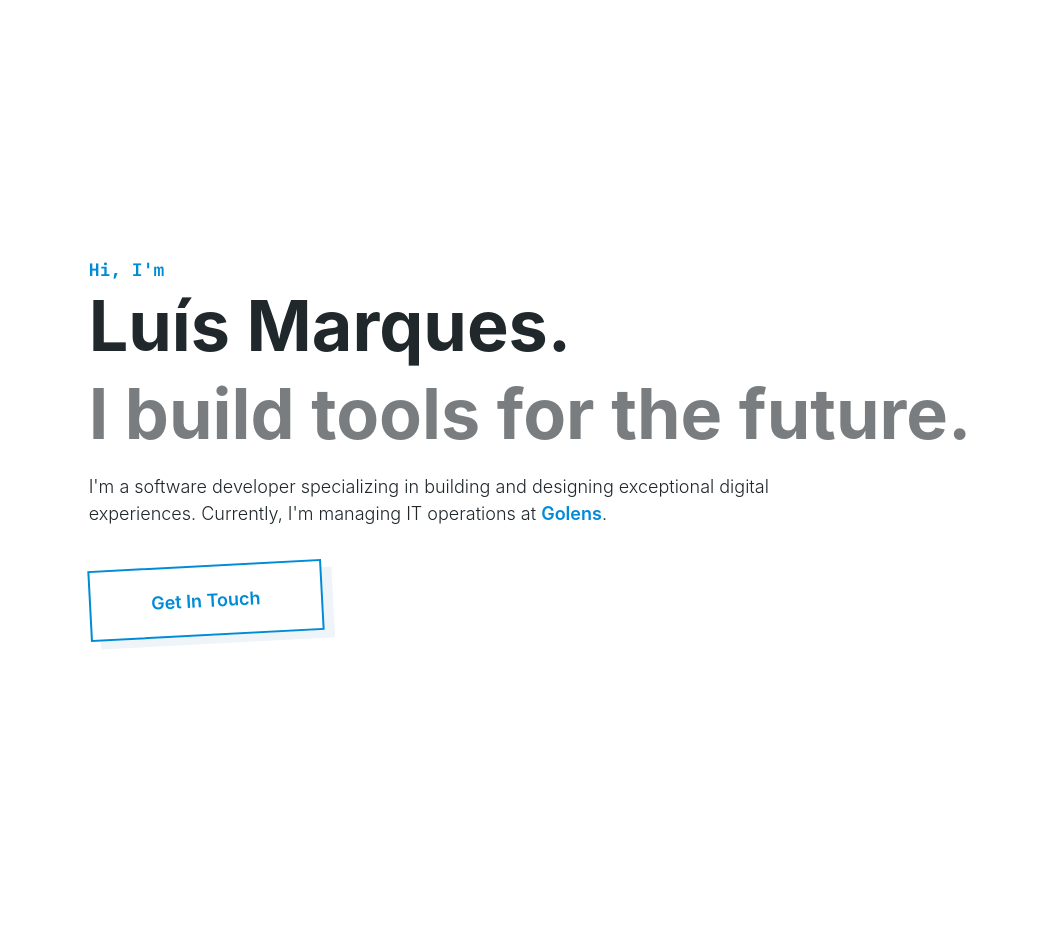
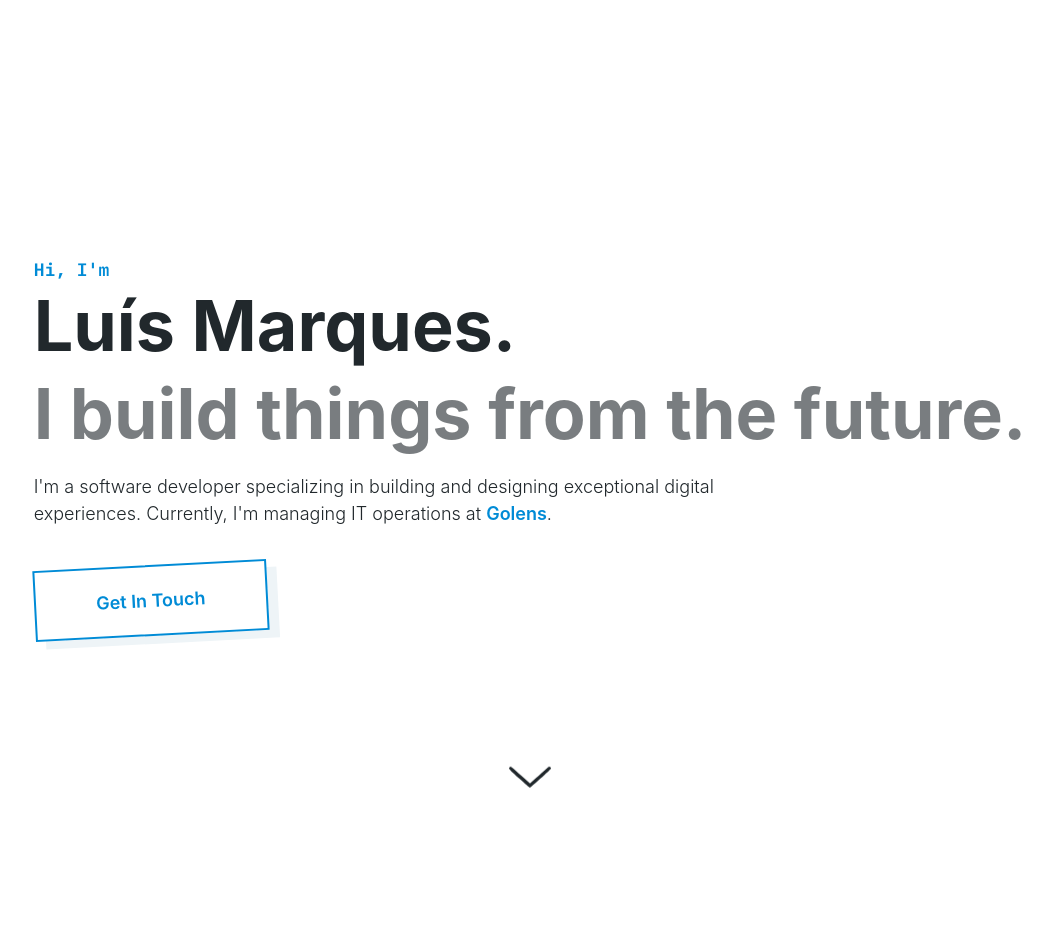
Before and after one commit to luismarques-io/luismarques-io.github.io, a Jekyll site: the page built from index.markdown, in a window 1280 px wide. Shown: the top 952 px of the page, without its empty margins (110-1162 px from the left). Built offline with Jekyll 4.4.1, drawn with Linux system fonts in a browser that asks for light colours; nearby versions of some CDN libraries; some web fonts are replaced; some of the changed text lies outside the part shown.

Commit message:
add go down arrow to intro

```diff
--- a/_data/skills.yml
+++ b/_data/skills.yml
@@ -10,12 +10,12 @@
 frameworks:
   - name: Meteor
     link: https://www.meteor.com
-  - name: Blaze
-    link: http://blazejs.org
   - name: Vue
     link: https://vuejs.org
   - name: React
     link: https://reactjs.org
+  - name: Blaze
+    link: http://blazejs.org
 
 tools:
   - name: Git
--- a/_includes/about.html
+++ b/_includes/about.html
@@ -45,10 +45,14 @@
     </div>
     <div class="about__attributes__item">
         <img src="/assets/images/about/ENEI.jpeg" alt="">
-        <p>Teacher/Mentor</p>
+        <p>Teacher</p>
     </div>
     <div class="about__attributes__item">
-        <img src="/assets/images/about/Building Global Innovators.png" alt="">
-        <p>Composer/Performer</p>
+        <img src="/assets/images/about/Bandit Casino.jpg" alt="">
+        <p>Artist</p>
+    </div>
+    <div class="about__attributes__item">
+        <img src="/assets/images/about/GameTrade.png" alt="">
+        <p>Entrepreneur</p>
     </div>
 </div>
--- a/_includes/intro.html
+++ b/_includes/intro.html
@@ -1,48 +1,22 @@
-<div>
-    <!-- <h1 class="intro__content"> -->
-
-    <!-- <div>
-        <h1>Hi, my name is</h1>
-    </div>
-    <div>
-        <h2 class="big-heading">Luís Marques.</h2>
-    </div>
-    <div>
-        <h3 class="big-heading">I build things for the web.</h3>
-    </div>
-    <div>
-        <p>I'm a software engineer specializing in building (and occasionally designing) exceptional digital
-            experiences. Currently, I'm focused on building accessible, human-centered products at <a
-                href="https://golens.com/" target="_blank" rel="noreferrer">GOLENS</a>.</p>
-    </div>
-    <div><a href="mailto:euluismarques@gmail.com" class="email-link">Get In Touch</a></div> -->
-
-
+<div class="intro__content">
     <h1>
         <span class="intro__content--hello">Hi, I'm</span>
         <span class="intro__content--name big-heading">Luís Marques.</span>
     </h1>
     <h2>
         <!-- <span class="intro__content--title big-heading">I bring tools from the future.</span> -->
-        <span class="intro__content--title big-heading">I build tools for the future.</span>
+        <span class="intro__content--title big-heading">I build things from the future.</span>
     </h2>
     <p class="intro__content--description">
         I'm a software developer specializing in building and designing exceptional digital
-        experiences. Currently, I'm <!--focused in--> managing IT operations at <a href="https://golens.com/"
-            class="link link--metis" target="_blank" rel="noreferrer">Golens</a>.
+        experiences. Currently, I'm
+        <!--focused in--> managing IT operations at <a href="https://golens.com/" class="link link--metis"
+            target="_blank" rel="noreferrer">Golens</a>.
     </p>
 
     <a href="mailto:euluismarques@gmail.com" class="intro__content--email-link">Get In Touch</a>
 
-
-
-
-    <!-- </h1> -->
-
-
-
-
-    <!-- <svg class="intro__arrow" xmlns="http://www.w3.org/2000/svg" xmlns:xlink="http://www.w3.org/1999/xlink"
+    <svg class="intro__arrow" xmlns="http://www.w3.org/2000/svg" xmlns:xlink="http://www.w3.org/1999/xlink"
         version="1.1" id="Layer_1" x="0" y="0" viewBox="0 0 130 65" xml:space="preserve"
         enable-background="new 0 0 130 65">
         <g transform="translate(0.000000,65.000000) scale(0.100000,-0.100000)">
@@ -50,6 +24,6 @@
                 d="M22.2 634c-50-35-40-47 293-349 174-157 323-285 333-285 24 0 635 552 647 585 8 23 6 30-14 46 -13 10-31 19-40 19s-57-37-107-83c-50-45-179-162-287-260l-197-179 -147 134c-319 289-433 388-446 388C50.2 650 34.2 643 22.2 634z">
             </path>
         </g>
-    </svg> -->
+    </svg>
 
 </div>
--- a/_sass/partials/_about.scss
+++ b/_sass/partials/_about.scss
@@ -61,7 +61,7 @@
 #about .about__attributes {
 	margin-top: 200px;
 	display: grid;
-	grid-template-columns: 2fr 2fr 2fr 2fr;
+	grid-template-columns: 2fr 2fr 2fr 2fr 2fr;
 	gap: 50px;
 
 	&__item {
--- a/_sass/partials/_intro.scss
+++ b/_sass/partials/_intro.scss
@@ -51,3 +51,27 @@
 	box-shadow: 0px 20px 0 -10px #eee;
 	box-shadow: 0px 20px 0 -10px var(--lightest-blue);
 }
+
+.intro__arrow {
+	fill: var(--color-text);
+	width: 42px;
+	position: absolute;
+	bottom: 100px;
+	left: 50%;
+	margin-left: -21px;
+	animation: updown 2s ease infinite;
+}
+
+@keyframes updown {
+	0% {
+		transform: translateY(-100%);
+	}
+
+	50% {
+		transform: translateY(100%);
+	}
+
+	100% {
+		transform: translateY(-100%);
+	}
+}
```
Also changed, not shown: assets/images/about/GameTrade.png (added).
